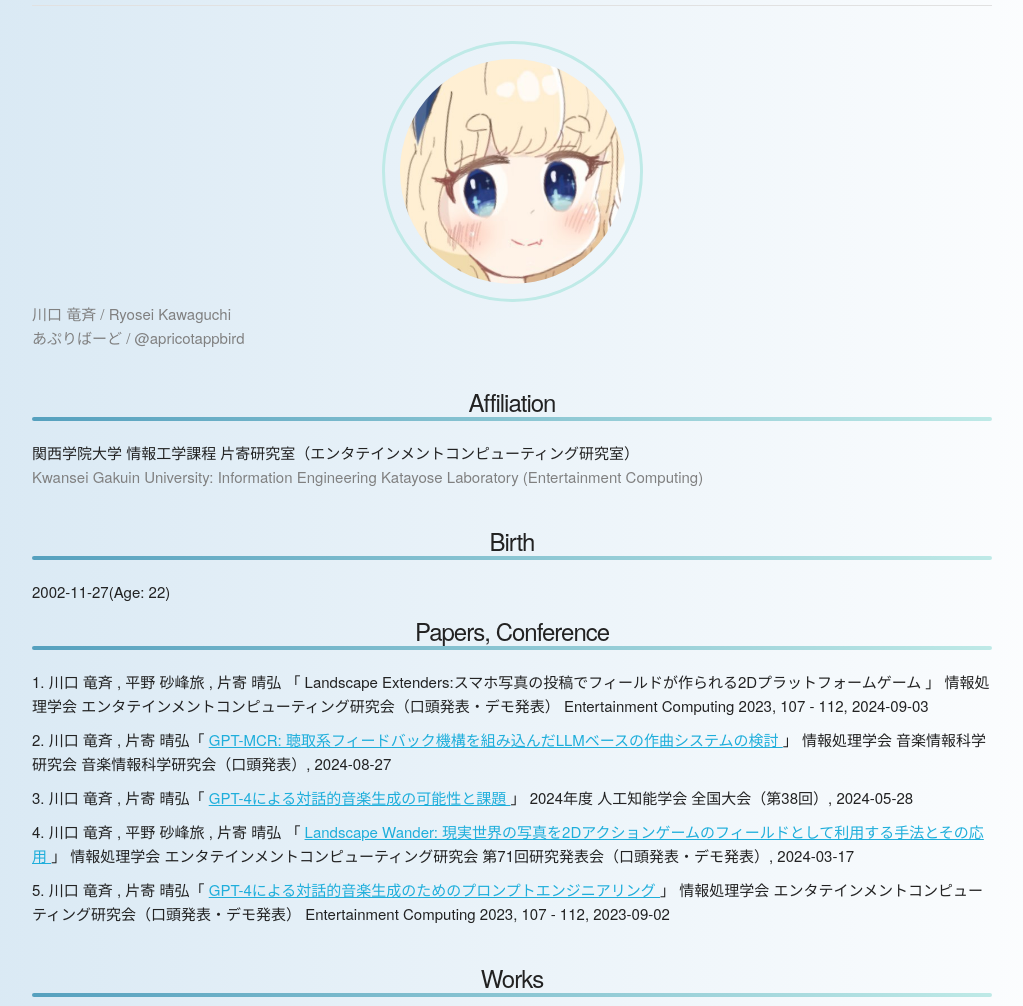
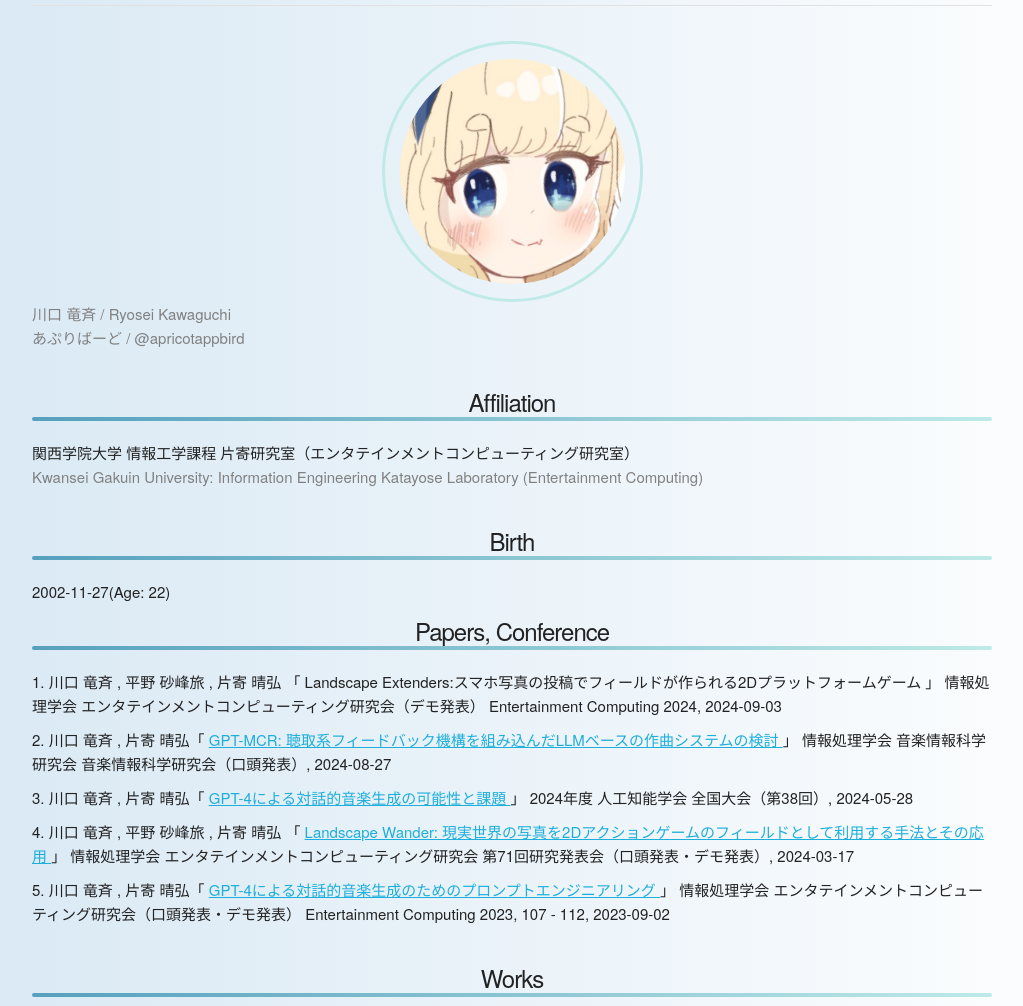
Before and after one commit to Appbird/Appbird.github.io, a plain HTML site: page index.html in a window 1280 px wide. Shown: the part 91-1097 px from the top of the page, without its empty margins (128-1151 px from the left). Drawn offline with Linux system fonts and the light colour scheme.

Commit message:
内容一部修正

```diff
--- a/index.html
+++ b/index.html
@@ -40,8 +40,8 @@
                     「
                     Landscape Extenders:スマホ写真の投稿でフィールドが作られる2Dプラットフォームゲーム
                     」
-                    情報処理学会 エンタテインメントコンピューティング研究会（口頭発表・デモ発表）
-                    Entertainment Computing 2023, 107 - 112, 2024-09-03
+                    情報処理学会 エンタテインメントコンピューティング研究会（デモ発表）
+                    Entertainment Computing 2024, 2024-09-03
                 </li>
                 <li>
                     川口 竜斉 , 片寄 晴弘「
```
